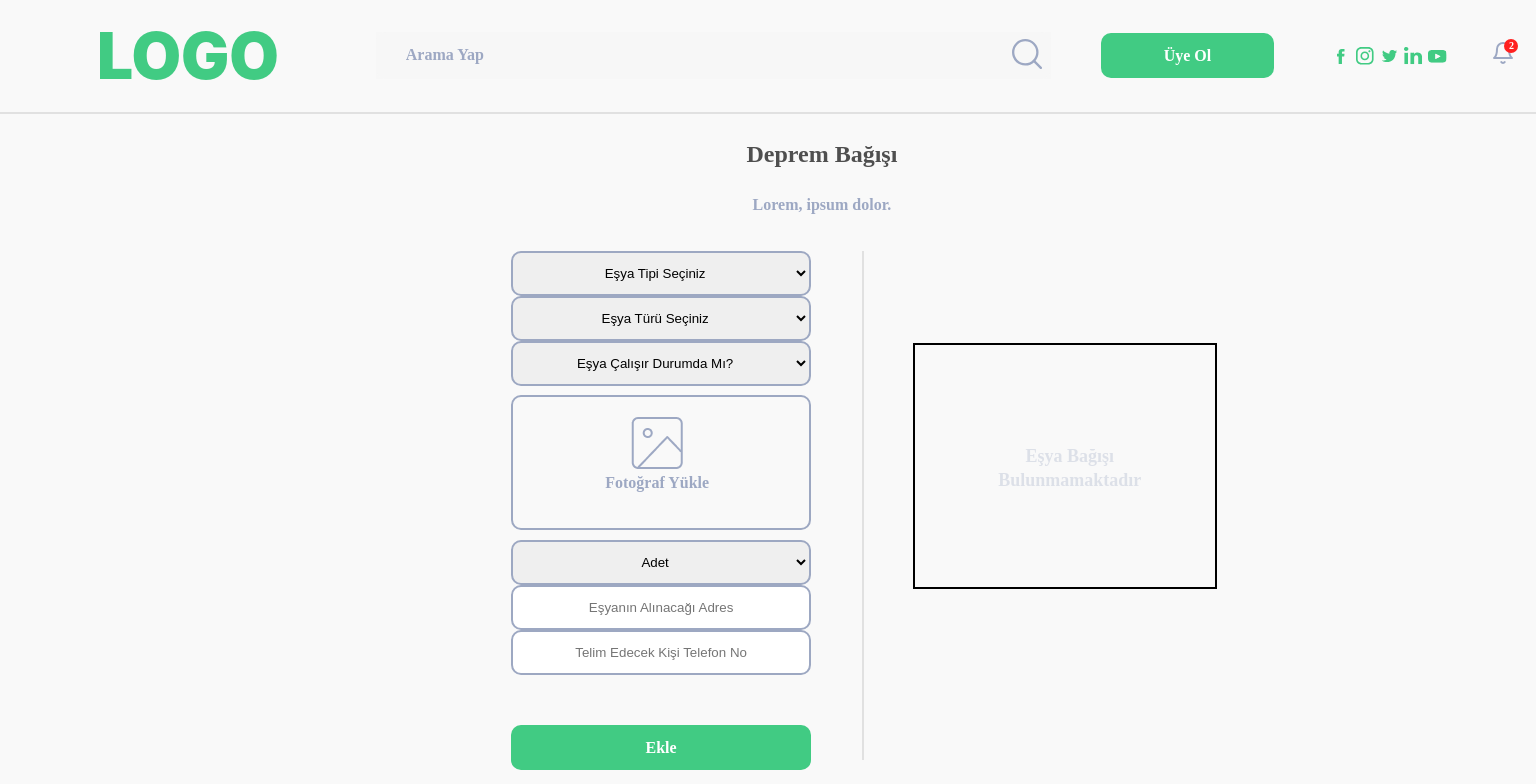
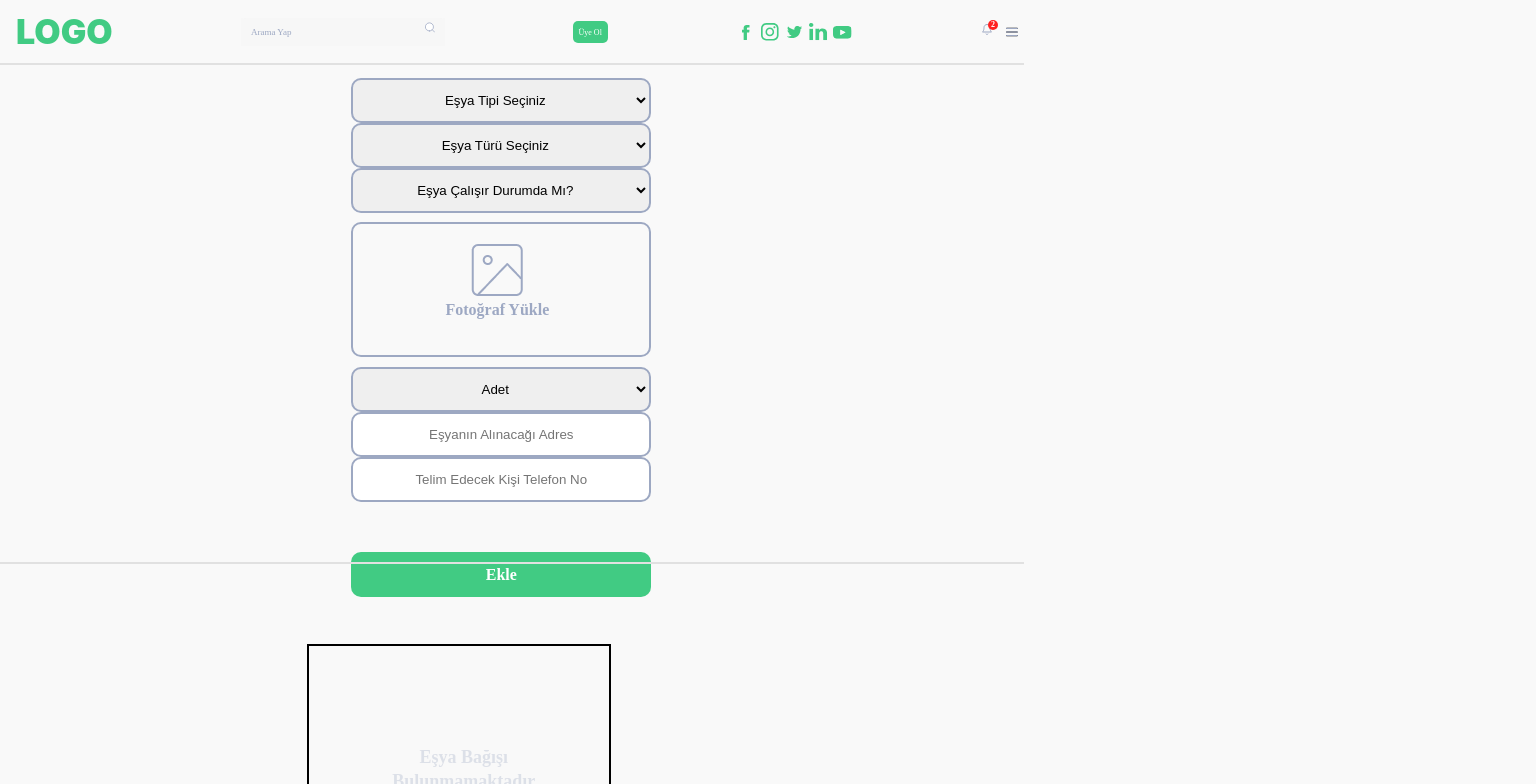
Before and after one commit to ercanakalar/izmir-inovasyon-assessment, a React (Create React App) app: page /dashboard/add-item in a window 1024 px wide. Shown: the top 784 px of the page, 1536 px wide, since content can reach past the window. Built offline with nearby package versions, Linux system fonts and the light colour scheme.

Commit message:
responsive

```diff
--- a/src/features/dashboard/add-item/addItem.css
+++ b/src/features/dashboard/add-item/addItem.css
@@ -151,3 +151,29 @@
     top: -387px;
   }
 }
+@media screen and (min-width: 600px) and (max-width: 900px) {
+  .itemForm-box-container {
+    display: inline;
+  }
+  .add-item-form {
+    width: 0;
+    left: 50%;
+  }
+  .item-divider {
+    top: 80px;
+  }
+}
+
+@media screen and (min-width: 900px) and (max-width: 1024px) {
+  .itemForm-box-container {
+    display: inline;
+  }
+  .add-item-form {
+    width: 0;
+    left: 47%;
+    height: 35%;
+  }
+  .item-divider {
+    top: 120px;
+  }
+}
--- a/src/features/dashboard/add-item/item-card/itemCard.css
+++ b/src/features/dashboard/add-item/item-card/itemCard.css
@@ -127,3 +127,18 @@
     top: 80px;
   }
 }
+@media screen and (min-width: 600px) and (max-width: 900px) {
+  .item-card-container {
+    top: 140px;
+    left: 30%;
+    position: relative;
+    width: 50%;
+  }
+}
+@media screen and (min-width: 900px) and (max-width: 1024px) {
+  .item-card-container {
+    position: relative;
+    left: 30%;
+    top: 200px;
+  }
+}
--- a/src/features/header/header.css
+++ b/src/features/header/header.css
@@ -72,3 +72,28 @@
     color: #ffffff;
   }
 }
+@media screen and (min-width: 600px) and (max-width: 1024px) {
+  .notification-button {
+    margin-right: 0;
+  }
+  .notification-icon {
+    position: relative;
+    width: 12px;
+  }
+  .notification-button-circule {
+    width: 10px;
+  }
+  .notification-button-number {
+    position: absolute;
+    bottom: 14px;
+    display: flex;
+    left: 12px;
+  }
+  .notification-button-text {
+    font-weight: 600;
+    font-size: 8px;
+    line-height: 34px;
+    left: 3px;
+    color: #ffffff;
+  }
+}
--- a/src/features/header/icons.css
+++ b/src/features/header/icons.css
@@ -2,7 +2,6 @@
   display: flex;
   justify-content: center;
   align-items: center;
-  padding: 0 38px 0 5px;
 }
 
 .buttons-icons {
@@ -12,11 +11,21 @@
   background: inherit;
 }
 @media screen and (max-width: 600px) {
-  .icon-container {
+  .icon {
+    width: 12px;
+  }
+  .icons-1 {
+    display: flex;
     padding: 0;
   }
+  .icons-1:last-child {
+    margin: 0;
+  }
+}
+@media screen and (min-width: 600px) and (max-width: 900px) {
   .icon {
-    width: 12px;
+    width: 18px;
+    height: 50px;
   }
   .icons-1 {
     display: flex;
--- a/src/features/header/logo.css
+++ b/src/features/header/logo.css
@@ -1,8 +1,5 @@
 .logo {
-  padding-top: 1%;
-  padding-bottom: 1%;
-  padding-left: 91px;
-  padding-right: 91px;
+  padding: 1% 91px 1% 91px;
 }
 .button-logo {
   color: #41cb83;
@@ -20,7 +17,25 @@
     padding: 0;
   }
   .button-logo {
-    font-weight: 400;
+    font-weight: 900;
     font-size: 12px;
   }
 }
+@media screen and (min-width: 600px) and (max-width: 1024px) {
+  .logo {
+    padding: 0 0 0 20px;
+  }
+  .button-logo {
+    font-weight: 900;
+    font-size: 12px;
+  }
+}
+@media screen and (min-width: 1024px) and (max-width: 1670px) {
+  .logo {
+    padding: 1% 0 1% 10px;
+  }
+  .button-logo {
+    font-weight: 900;
+    font-size: 34px;
+  }
+}
--- a/src/features/header/register.css
+++ b/src/features/header/register.css
@@ -40,3 +40,44 @@
     line-height: 21px;
   }
 }
+
+@media screen and (min-width: 600px) and (max-width: 1024px) {
+  .button {
+    width: fit-content;
+
+    height: 22px;
+    margin: 0;
+    position: relative;
+    display: flex;
+    min-width: fit-content;
+
+    border-radius: 5px;
+
+    margin-right: 4px;
+  }
+  .button-text {
+    font-weight: 500;
+    font-size: 8px;
+    line-height: 21px;
+  }
+}
+@media screen and (min-width: 600px) and (max-width: 1024px) {
+  .button {
+    width: fit-content;
+
+    height: 22px;
+    margin: 0;
+    position: relative;
+    display: flex;
+    min-width: fit-content;
+
+    border-radius: 5px;
+
+    margin-right: 4px;
+  }
+  .button-text {
+    font-weight: 500;
+    font-size: 8px;
+    line-height: 21px;
+  }
+}
--- a/src/features/header/searchBar.css
+++ b/src/features/header/searchBar.css
@@ -52,7 +52,7 @@
 }
 @media screen and (max-width: 600px) {
   .searchbar {
-    width: 74px;
+    width: 30%;
     height: 20px;
     background: #f9f9f9;
     margin: 0 5px 0 0;
@@ -64,11 +64,11 @@
     background: #f7f7f7;
     border-radius: 5px;
     padding: 0 25px 0 5px;
-    font-size: 6px;
+    font-size: 9px;
   }
   .searchbar__input::placeholder {
     font-weight: 500;
-    font-size: 6px;
+    font-size: 9px;
     color: #9da8c3;
   }
   .searchbar_icon {
@@ -90,3 +90,83 @@
     padding: 10px;
   }
 }
+@media screen and (min-width: 600px) and (max-width: 1024px) {
+  .searchbar {
+    width: 30%;
+    height: 20px;
+    background: #f9f9f9;
+    margin: 0 5px 0 0;
+  }
+  .searchbar__input {
+    position: relative;
+    width: 100%;
+    height: 20px;
+    background: #f7f7f7;
+    border-radius: 5px;
+    padding: 0 25px 0 5px;
+    font-size: 9px;
+  }
+  .searchbar__input::placeholder {
+    font-weight: 500;
+    font-size: 10px;
+    color: #9da8c3;
+  }
+  .searchbar_icon {
+    position: absolute;
+    top: -10px;
+    right: -14px;
+  }
+  .search_icon-button {
+    all: unset;
+    cursor: pointer;
+    width: 44px;
+    height: 44px;
+  }
+  .search_icon-button-resize {
+    color: #fff;
+    fill: currentColor;
+    width: 10px;
+    height: 13px;
+    padding: 10px;
+  }
+}
+@media screen and (min-width: 1024px) and (max-width: 1670px) {
+  .searchbar {
+    width: 20%;
+    height: 28px;
+    background: #f9f9f9;
+    margin: 0 5px 0 0;
+  }
+  .searchbar__input {
+    position: relative;
+    width: 100%;
+    height: inherit;
+    background: #f7f7f7;
+    border-radius: 5px;
+    padding: 0 25px 0 5px;
+    font-size: 9px;
+  }
+  .searchbar__input::placeholder {
+    font-weight: 500;
+    font-size: 9px;
+    color: #9da8c3;
+  }
+  .searchbar_icon {
+    position: absolute;
+    top: -10px;
+    right: -14px;
+  }
+  .search_icon-button {
+    all: unset;
+    cursor: pointer;
+    width: 44px;
+    height: 44px;
+  }
+  .search_icon-button-resize {
+    color: #fff;
+    fill: currentColor;
+    width: 10px;
+    height: 13px;
+    padding: 10px;
+  }
+}
--- a/src/features/main-page/mainPage.css
+++ b/src/features/main-page/mainPage.css
@@ -17,8 +17,13 @@
     display: contents;
   }
 }
-@media screen and (min-width: 601px) and (max-width: 900px) {
+@media screen and (min-width: 600px) and (max-width: 640px) {
   .menu-sidebar {
-    display: flex;
+    display: inline;
   }
 }
+@media screen and (min-width: 640px) and (max-width: 900px) {
+  .menu-sidebar {
+    display: inherit;
+  }
+}
```
